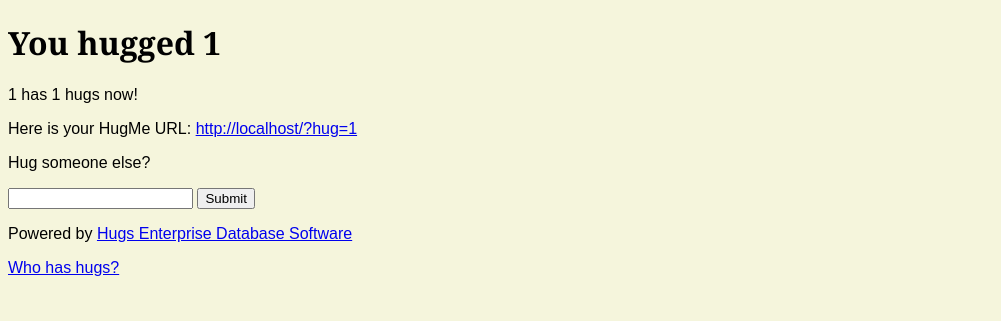
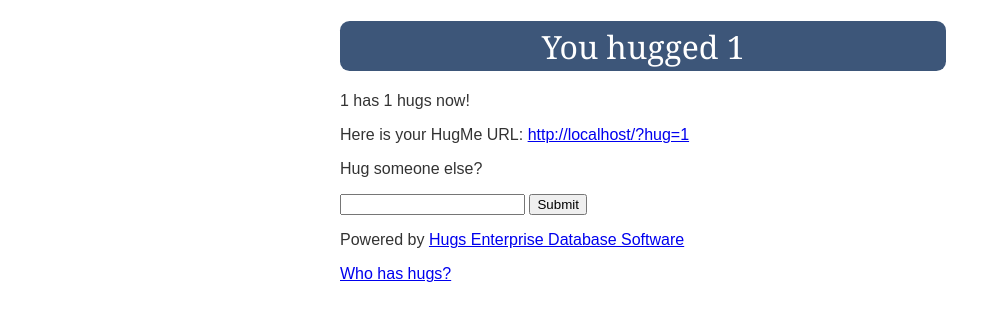
Before and after one commit to umphlet/hugs, a PHP site: page /?hug=1 in a window 1280 px wide. Shown: the top 321 px of the page, without its empty margins (0-1001 px from the left). Run offline with PHP 8.4, Linux system fonts and the light colour scheme; data that the repository does not hold is empty; a stand-in replaces the project's code that opens the database connection.

Commit message:
Use better colors. No more beige.

```diff
--- a/header.php
+++ b/header.php
@@ -4,3 +4,4 @@
   <link rel="stylesheet" href="style.css">
 </head>
 <body>
+  <main>
--- a/index.php
+++ b/index.php
@@ -13,5 +13,6 @@ require_once("content.php");
 // Footer
 require_once("footer.php");
 ?>
+</main>
 </body>
 </html>
--- a/style.css
+++ b/style.css
@@ -1,8 +1,26 @@
+html {
+    text-align: center;
+}
+
 body {
     font-family: Arial, Helvetica, sans-serif;
-    background-color: beige;
+    background-color: white;
+}
+
+main {
+    margin: 0 auto;
+    text-align: left;
+    width: 600px;
+    color: #333;
 }
 
 h1 {
     font-family: Georgia, 'Times New Roman', Times, serif;
+    background-color: #3d5679;
+    color: white;
+    width: 100%;
+    text-align: center;
+    font-weight: normal;
+    padding: 0.1em;
+    border-radius: 0.3em;
 }
```
